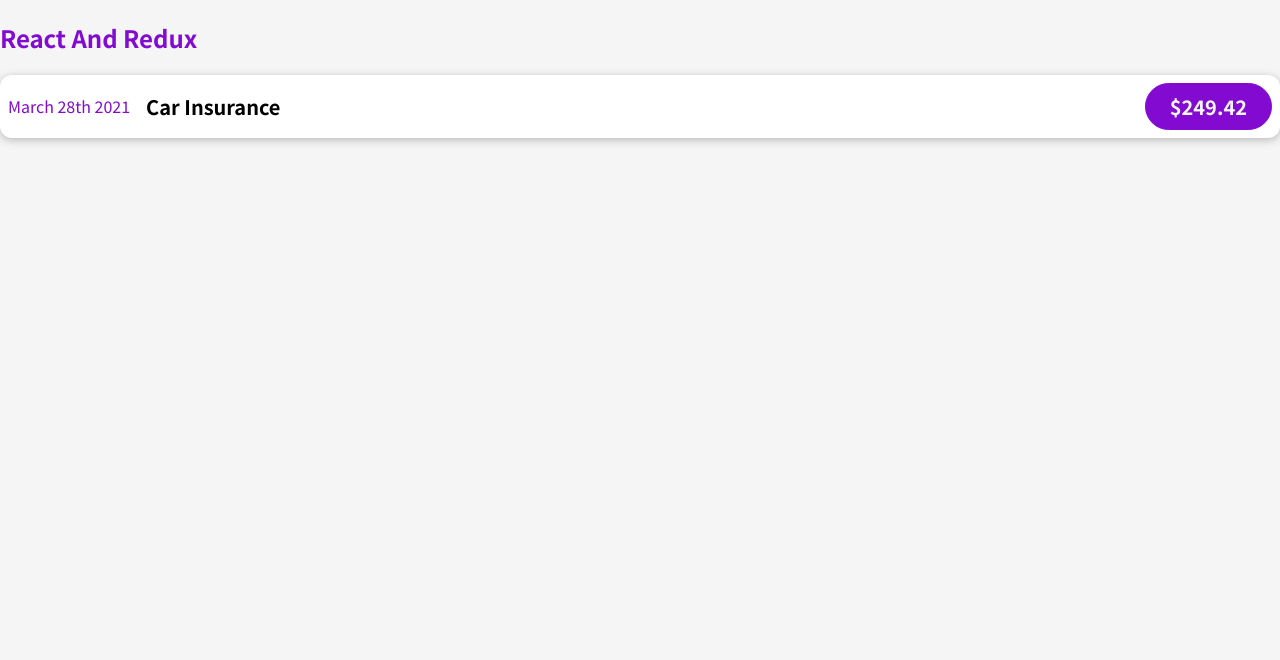
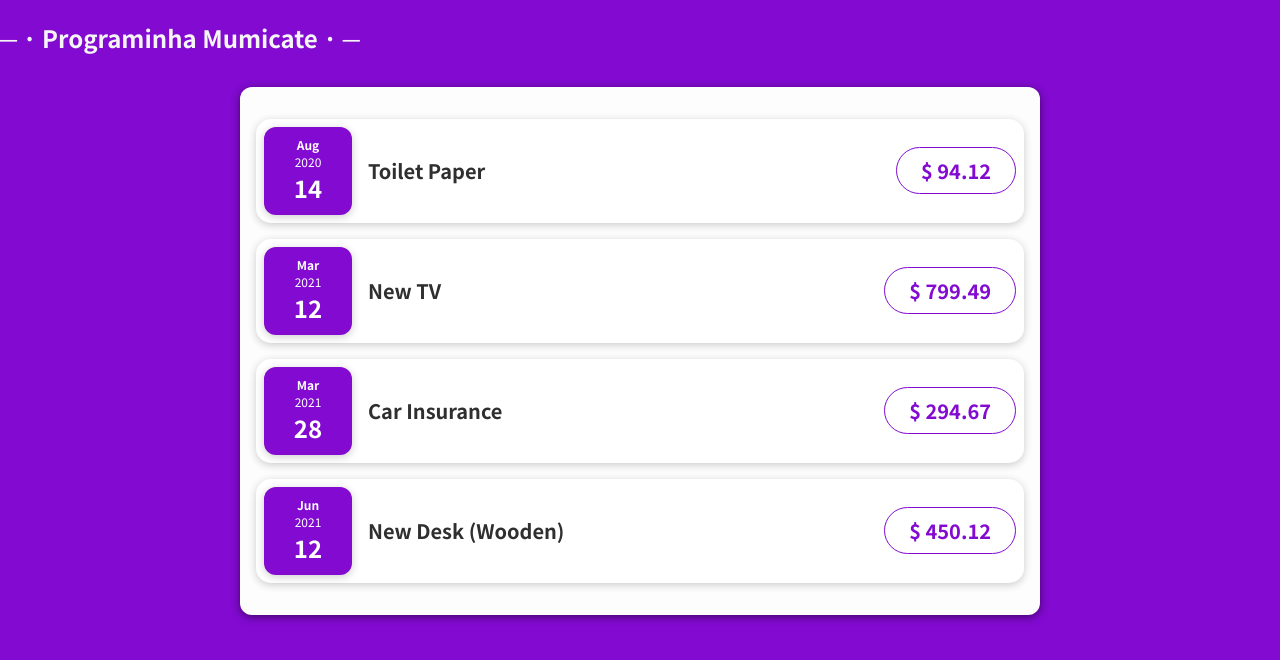
Before and after one commit to lucasoal/react-course-ReactRedux, a JavaScript app in the folder react-complete-guide/: page / in a window 1280 px wide. Shown: the top 660 px of the page. Built offline with nearby package versions, Linux system fonts and the light colour scheme.

Commit message:
Tarefa 1 - Aula 39

```diff
--- a/react-complete-guide/src/App.js
+++ b/react-complete-guide/src/App.js
@@ -1,10 +1,38 @@
-import ExpenseItem from './components/ExpenseItem'
+import Expenses from "./components/Expenses";
 
 function App() {
+
+  const expenses = [
+    {
+      id: 'e1',
+      title: 'Toilet Paper',
+      amount: 94.12,
+      date: new Date(2020, 7, 14),
+    },
+    {
+      id: 'e2',
+      title: 'New TV',
+      amount: 799.49,
+      date: new Date(2021, 2, 12)
+    },
+    {
+      id: 'e3',
+      title: 'Car Insurance',
+      amount: 294.67,
+      date: new Date(2021, 2, 28),
+    },
+    {
+      id: 'e4',
+      title: 'New Desk (Wooden)',
+      amount: 450.12,
+      date: new Date(2021, 5, 12),
+    }
+  ];
+
   return (
     <div>
-      <h2>React And Redux</h2>
-      <ExpenseItem/>
+      <h2>─ · Programinha Mumicate · ─</h2>
+      <Expenses items={expenses}/>
     </div>
   );
 }
--- /dev/null
+++ b/react-complete-guide/src/components/ExpenseDate.css
@@ -0,0 +1,30 @@
+.expense-date {
+  display: flex;
+  flex-direction: column;
+  width: 5.5rem;
+  height: 5.5rem;
+  background-color: #820ad1;
+  color: white;
+  border-radius: 12px;
+  align-items: center;
+  justify-content: center;
+  box-shadow: 0 2px 8px rgba(0, 0, 0, 0.2);
+}
+
+.expense-date:hover{
+  box-shadow: 0 2px 8px rgba(0, 0, 0, 0.5);
+}
+
+.expense-date__month {
+  font-size: 0.75rem;
+  font-weight: bold;
+}
+
+.expense-date__year {
+  font-size: 0.75rem;
+}
+
+.expense-date__day {
+  font-size: 1.5rem;
+  font-weight: bold;
+}
--- /dev/null
+++ b/react-complete-guide/src/components/ExpenseDate.js
@@ -0,0 +1,18 @@
+import './ExpenseDate.css'
+
+function ExpenseDate(props){
+    const month = props.date.toLocaleString('en', { month: 'short' });
+    const year = props.date.getFullYear();
+    const day = props.date.toLocaleString('en', { day: '2-digit' });
+
+    return(
+        <div className="expense-date">
+            <div className="expense-date__month">{month}</div>
+            <div className="expense-date__year">{year}</div>
+            <div className="expense-date__day">{day}</div>
+        </div>
+    )
+}
+
+
+export default ExpenseDate;
--- a/react-complete-guide/src/components/ExpenseItem.css
+++ b/react-complete-guide/src/components/ExpenseItem.css
@@ -2,11 +2,16 @@
   display: flex;
   justify-content: space-between;
   align-items: center;
-  box-shadow: 0 2px 8px rgba(0, 0, 0, 0.25);
   padding: 0.5rem;
   margin: 1rem 0;
-  border-radius: 12px;
+  border-radius: 15px;
   background-color: #ffffff;
+  width: 100%;
+  box-shadow: 0 2px 8px rgba(0, 0, 0, 0.2);
+}
+
+.expense-item:hover{
+  box-shadow: 0 2px 8px rgba(0, 0, 0, 0.5);
 }
 
 .expense-item__description {
@@ -20,21 +25,24 @@
 }
 
 .expense-item h2 {
-  color: black;
+  color: #2f2f2f;
   font-size: 1rem;
   flex: 1;
   margin: 0 1rem;
-  color: black;
 }
 
 .expense-item__price {
   font-size: 1rem;
   font-weight: bold;
-  color: #f5f5f5;
-  background-color: #820ad1;
+  color: #820ad1;
   border: 1px solid #820ad1;
   padding: 0.5rem;
   border-radius: 50px;
+}
+
+.expense-item__price:hover{
+  background-color: #f5f5f5;
+  box-shadow: 0 2px 8px rgba(0, 0, 0, 0.20);
 }
 
 @media (min-width: 580px) {
--- a/react-complete-guide/src/components/ExpenseItem.js
+++ b/react-complete-guide/src/components/ExpenseItem.js
@@ -1,12 +1,13 @@
 import './ExpenseItem.css'
+import ExpenseDate from './ExpenseDate'
 
-function ExpenseItem() {
+function ExpenseItem(props) {
     return (
         <div className="expense-item">
-            <div>March 28th 2021</div>
+            <ExpenseDate date={props.date}/>
             <div className="expense-item__description">
-                <h2>Car Insurance</h2>
-                <div className="expense-item__price">$249.42</div>
+                <h2>{props.title}</h2>
+                <div className="expense-item__price">$ {props.amount} </div>
             </div>
         </div>
     );
--- /dev/null
+++ b/react-complete-guide/src/components/Expenses.css
@@ -0,0 +1,9 @@
+.expenses {
+  padding: 1rem;
+  background-color: #fdfdfd;
+  margin: 2rem auto;
+  width: 50rem;
+  max-width: 95%;
+  border-radius: 12px;
+  box-shadow: 0 2px 8px rgba(0, 0, 0, 0.5);
+}
--- /dev/null
+++ b/react-complete-guide/src/components/Expenses.js
@@ -0,0 +1,27 @@
+import ExpenseItem from './ExpenseItem'
+import './Expenses.css';
+
+function Expenses(props) {
+    return (
+        <div className="expenses">
+            <ExpenseItem
+                title={props.items[0].title}
+                amount={props.items[0].amount}
+                date={props.items[0].date} />
+            <ExpenseItem
+                title={props.items[1].title}
+                amount={props.items[1].amount}
+                date={props.items[1].date} />
+            <ExpenseItem
+                title={props.items[2].title}
+                amount={props.items[2].amount}
+                date={props.items[2].date} />
+            <ExpenseItem
+                title={props.items[3].title}
+                amount={props.items[3].amount}
+                date={props.items[3].date} />
+        </div>
+    )
+}
+
+export default Expenses;
--- a/react-complete-guide/src/index.css
+++ b/react-complete-guide/src/index.css
@@ -10,6 +10,6 @@ html {
 
 body {
   margin: 0;
-  background-color: #f5f5f5;
-  color: #820ad1
+  background-color: #820ad1;
+  color: #f5f5f5;
 }
```
